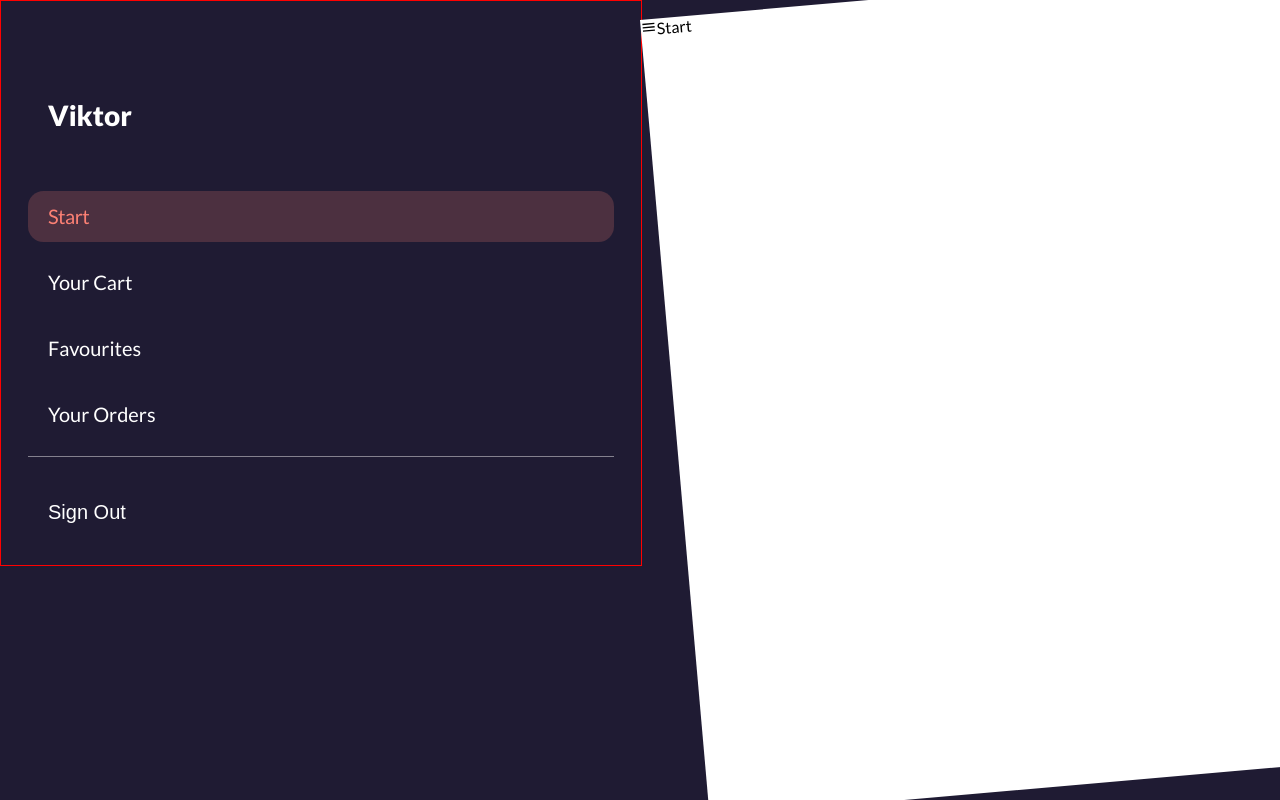
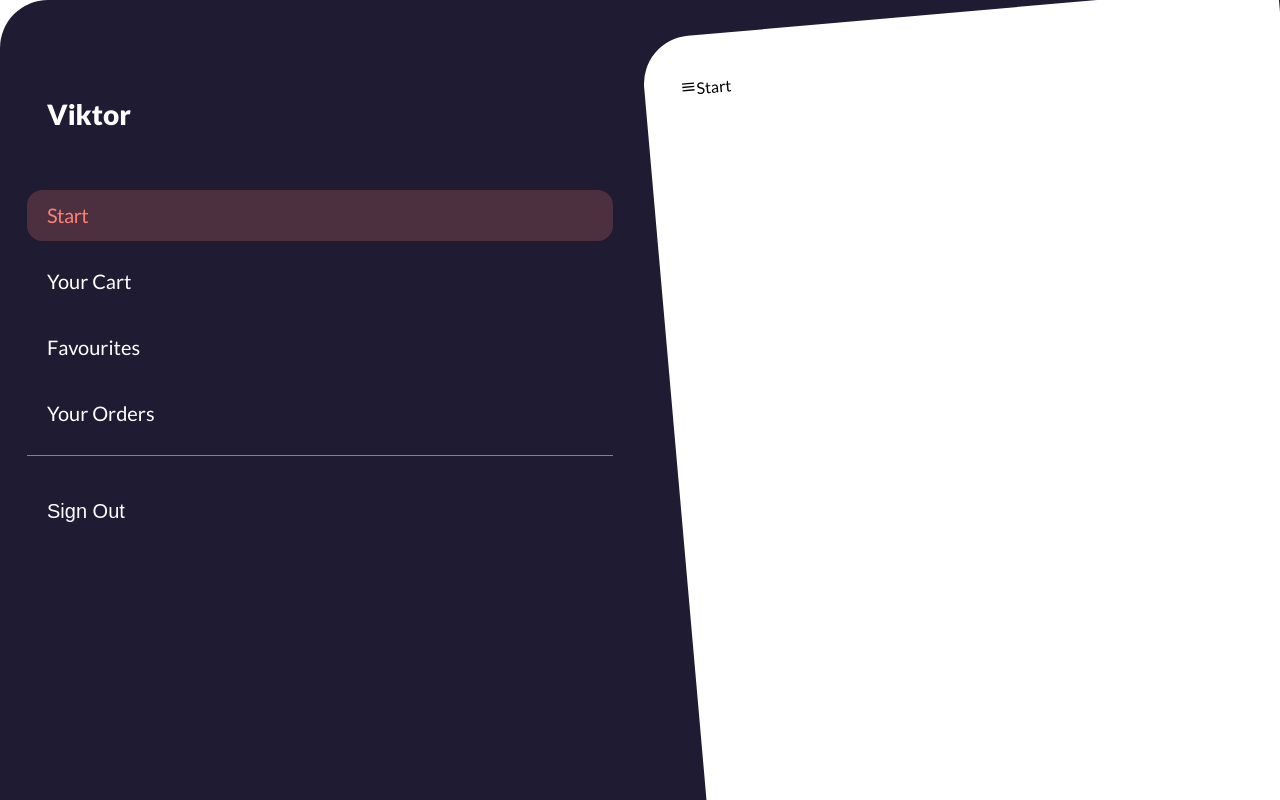
Before and after one commit to folushooladipo/cool-navbar, a React (Create React App) app: page / in a window 1280 px wide. Built offline with nearby package versions, Linux system fonts and the light colour scheme.

Commit message:
Add curved edges to the main container.
Curve the edges of the main container when the navbar is open.

```diff
--- a/src/App.css
+++ b/src/App.css
@@ -1,13 +1,21 @@
+/* TODO: maybe switch to using sass/stylus later so as to store colors and
+dimensions (e.g navbar-width) in variables?
+*/
 .app-container {
-  /* TODO: maybe switch to using sass/stylus later so as to store colors and
-  dimensions (e.g navbar-width) in variables?
-  */
+  background-color: #FFFFFF;
+}
+
+.inner-app-container {
   position: relative;
   display: flex;
   background-color: #1F1B33;
   width: 100vw;
   height: 100vh;
   overflow-x: hidden;
+}
+
+.inner-app-container.inner-app-container.visible-navbar {
+  border-top-left-radius: 48px;
 }
 
 .navbar-container {
@@ -26,9 +34,9 @@
   }
 }
 
-.app-container.visible-navbar .navbar-container {
+.inner-app-container.visible-navbar .navbar-container {
   left: 0;
-  animation: navbar-expand-right .75s ease-in 0s 1;
+  animation: navbar-expand-right .75s ease-out 0s 1;
 }
 
 @keyframes navbar-fold-left {
@@ -41,51 +49,58 @@
   }
 }
 
-.app-container.has-once-toggled-navbar:not(.visible-navbar) .navbar-container {
+.inner-app-container.has-once-toggled-navbar:not(.visible-navbar) .navbar-container {
   left: -50%;
-  animation: navbar-fold-left .75s ease-in 0s 1;
+  animation: navbar-fold-left .75s ease-out 0s 1;
 }
 
 .main-container {
   flex-grow: 1;
   background-color: #ffffff;
   height: 100%;
+  padding: 43px 36px;
   transform-origin: top left;
   cursor: pointer;
 }
 
 @keyframes rotate-main-container-right {
   from {
+    border-top-left-radius: 0;
     margin: 0;
     transform: rotate(0);
   }
 
   to {
-    margin: 20px 0 0 40%;
+    border-top-left-radius: 48px;
+    margin: 40px 0 0 50%;
     transform: rotate(-5deg);
   }
 }
 
-.app-container.visible-navbar .main-container {
-  margin: 20px 0 0 50%;
+.inner-app-container.visible-navbar .main-container {
+  border-top-left-radius: 48px;
+  margin: 40px 0 0 50%;
   transform: rotate(-5deg);
-  animation: rotate-main-container-right .75s ease-in 0s 1;
+  animation: rotate-main-container-right .75s ease-out 0s 1;
 }
 
 @keyframes unrotate-main-container {
   0% {
-    margin: 20px 0 0 40%;
+    border-top-left-radius: 48px;
+    margin: 40px 0 0 50%;
     transform: rotate(-5deg);
   }
 
   75% {
+    border-top-left-radius: 0;
     margin: 0;
     transform: rotate(0);
   }
 }
 
-.app-container.has-once-toggled-navbar:not(.visible-navbar) .main-container {
+.inner-app-container.has-once-toggled-navbar:not(.visible-navbar) .main-container {
+  border-top-left-radius: 0;
   margin-top: 0;
   transform: rotate(0);
-  animation: unrotate-main-container .75s ease-in 0s 1;
+  animation: unrotate-main-container .75s ease-out 0s 1;
 }
--- a/src/App.tsx
+++ b/src/App.tsx
@@ -45,13 +45,14 @@ class App extends React.Component<{}, IAppState> {
       navbarToggleCount,
       shouldShowNavbar
     } = this.state
-    const containerCssClasses = `app-container${
+    const innerContainerCssClasses = `inner-app-container${
       shouldShowNavbar ? ' visible-navbar' : ''}${
       navbarToggleCount > 0 ? ' has-once-toggled-navbar' : ''
     }`
 
     return (
-      <div className={ containerCssClasses }>
+      <div className="app-container">
+        <div className={ innerContainerCssClasses }>
           <Navbar
             currentRoute={ currentRoute }
             setCurrentRoute={ this.setCurrentRoute }
@@ -61,6 +62,7 @@ class App extends React.Component<{}, IAppState> {
             toggleNavbarVisibility={ this.toggleNavbarVisibility }
           />
         </div>
+      </div>
     )
   }
 }
--- a/src/components/Navbar/Navbar.css
+++ b/src/components/Navbar/Navbar.css
@@ -1,6 +1,5 @@
 .navbar-container {
-  border: 1px solid red;
-  color: white;
+  color: #FFFFFF;
 }
 
 .navbar-inner-wrapper {
```
Lines whose indentation alone changed are shown as unchanged.
